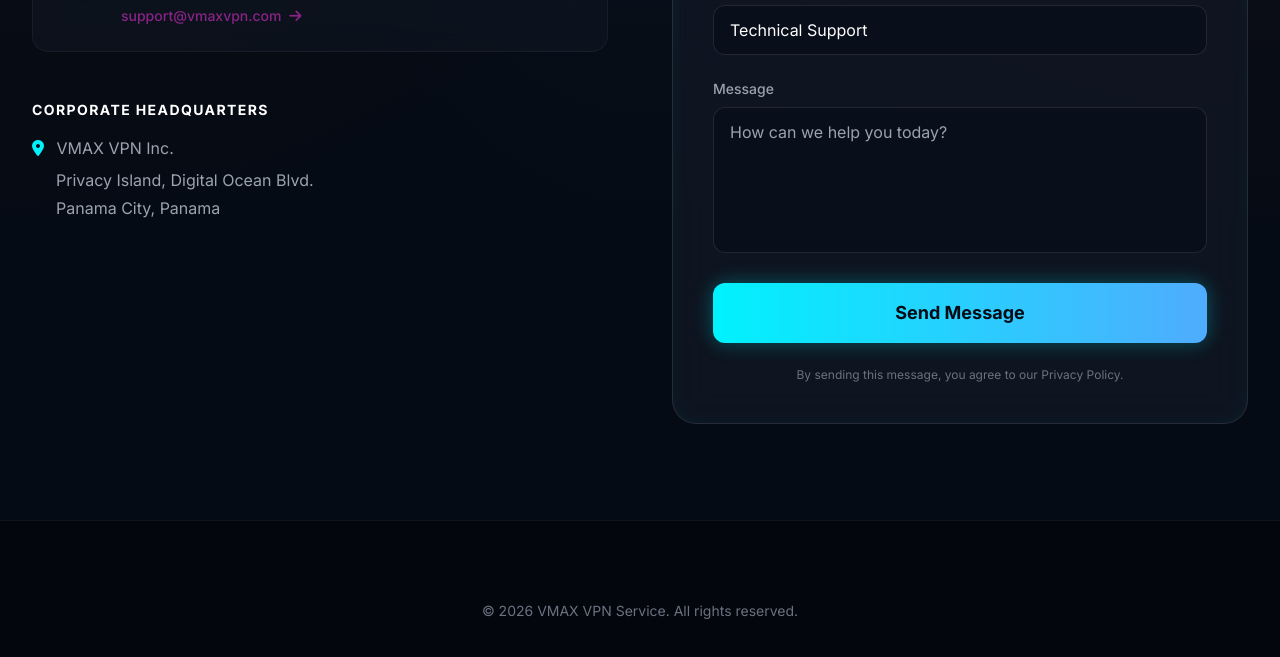
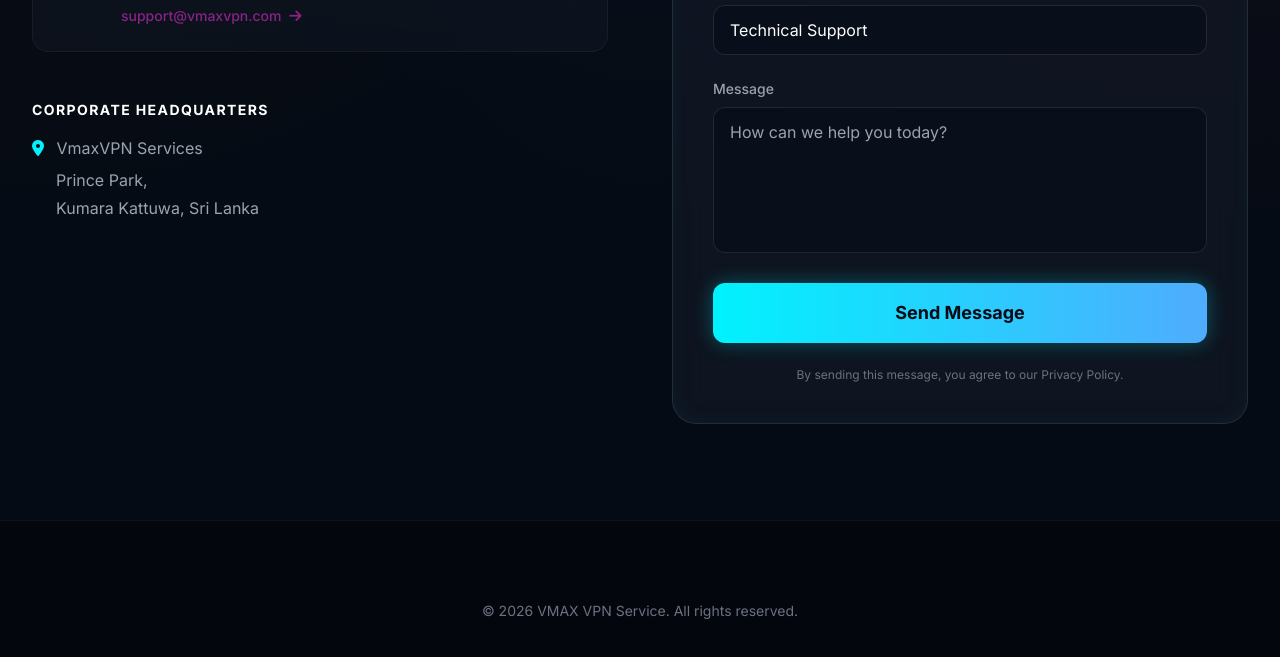
Before and after one commit to vmaxcreations/VMAXVPN-APP, a website: page www/contact.html in a window 1280 px wide. Shown: the part 801-1458 px from the top of the page. Drawn offline with nearby package versions, Linux system fonts and the light colour scheme.

Commit message:
Update Corporate HQ address

```diff
--- a/www/contact.html
+++ b/www/contact.html
@@ -158,10 +158,10 @@
                 <div>
                     <h4 class="font-bold text-white mb-4 uppercase text-sm tracking-widest text-gray-500">Corporate
                         Headquarters</h4>
-                    <p class="text-gray-400 mb-2"><i class="fa-solid fa-location-dot mr-2 text-vmax-cyan"></i> VMAX VPN
-                        Inc.</p>
-                    <p class="text-gray-400 pl-6 mb-1">Privacy Island, Digital Ocean Blvd.</p>
-                    <p class="text-gray-400 pl-6 mb-1">Panama City, Panama</p>
+                    <p class="text-gray-400 mb-2"><i class="fa-solid fa-location-dot mr-2 text-vmax-cyan"></i> VmaxVPN
+                        Services</p>
+                    <p class="text-gray-400 pl-6 mb-1">Prince Park,</p>
+                    <p class="text-gray-400 pl-6 mb-1">Kumara Kattuwa, Sri Lanka</p>
                 </div>
             </div>
 
--- a/www/css/style.css
+++ b/www/css/style.css
@@ -98,3 +98,12 @@
     radial-gradient(at 50% 0%, hsla(225,39%,30%,0.2) 0, transparent 50%),
     radial-gradient(at 100% 0%, hsla(339,49%,30%,0.2) 0, transparent 50%);
 }
+
+/* Fix Mobile Tap Delay & Highlight */
+* {
+  -webkit-tap-highlight-color: transparent;
+}
+
+a, button, input, select, textarea, .tab-btn {
+  touch-action: manipulation; /* Removes the 300ms tap delay on mobile touch */
+}
```
Also changed, not shown: 4 other files.
